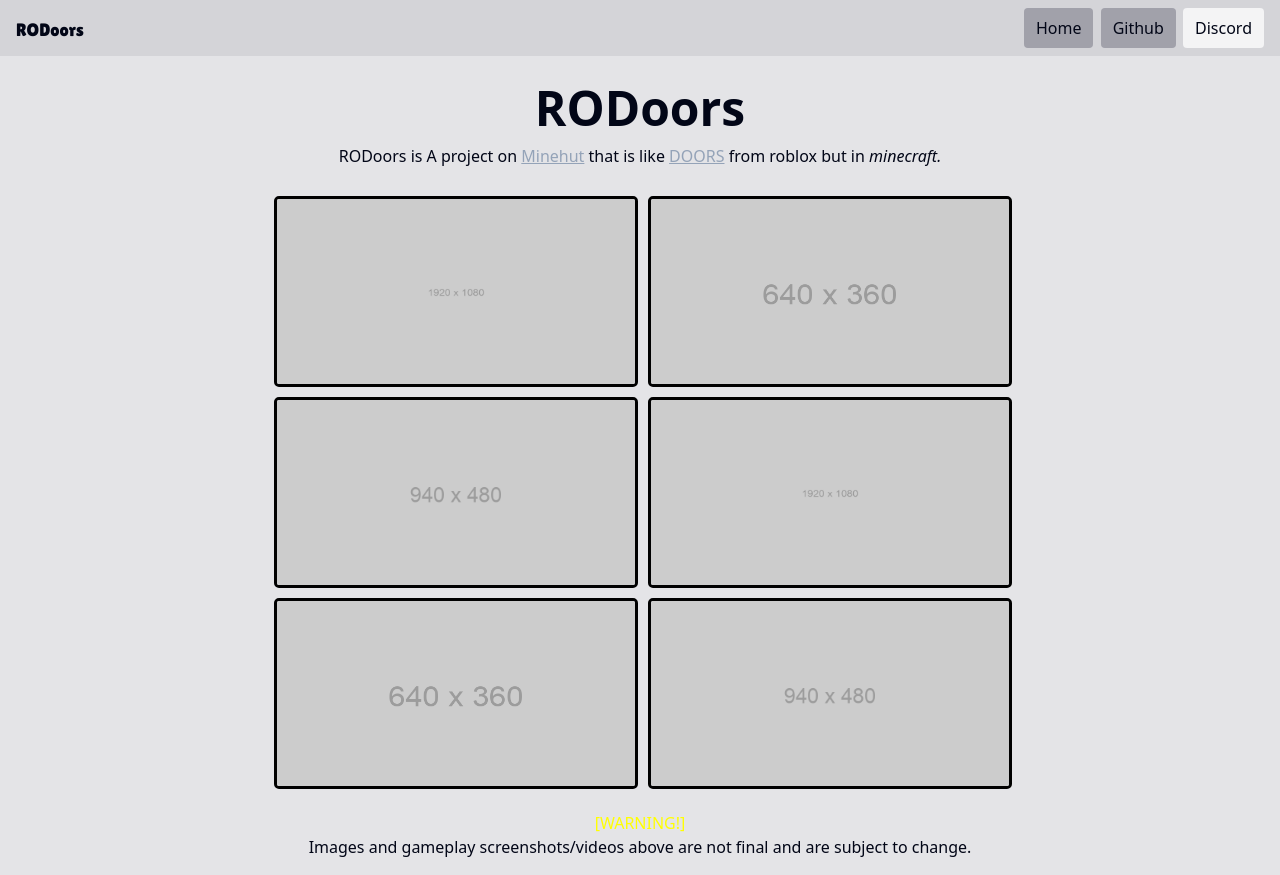
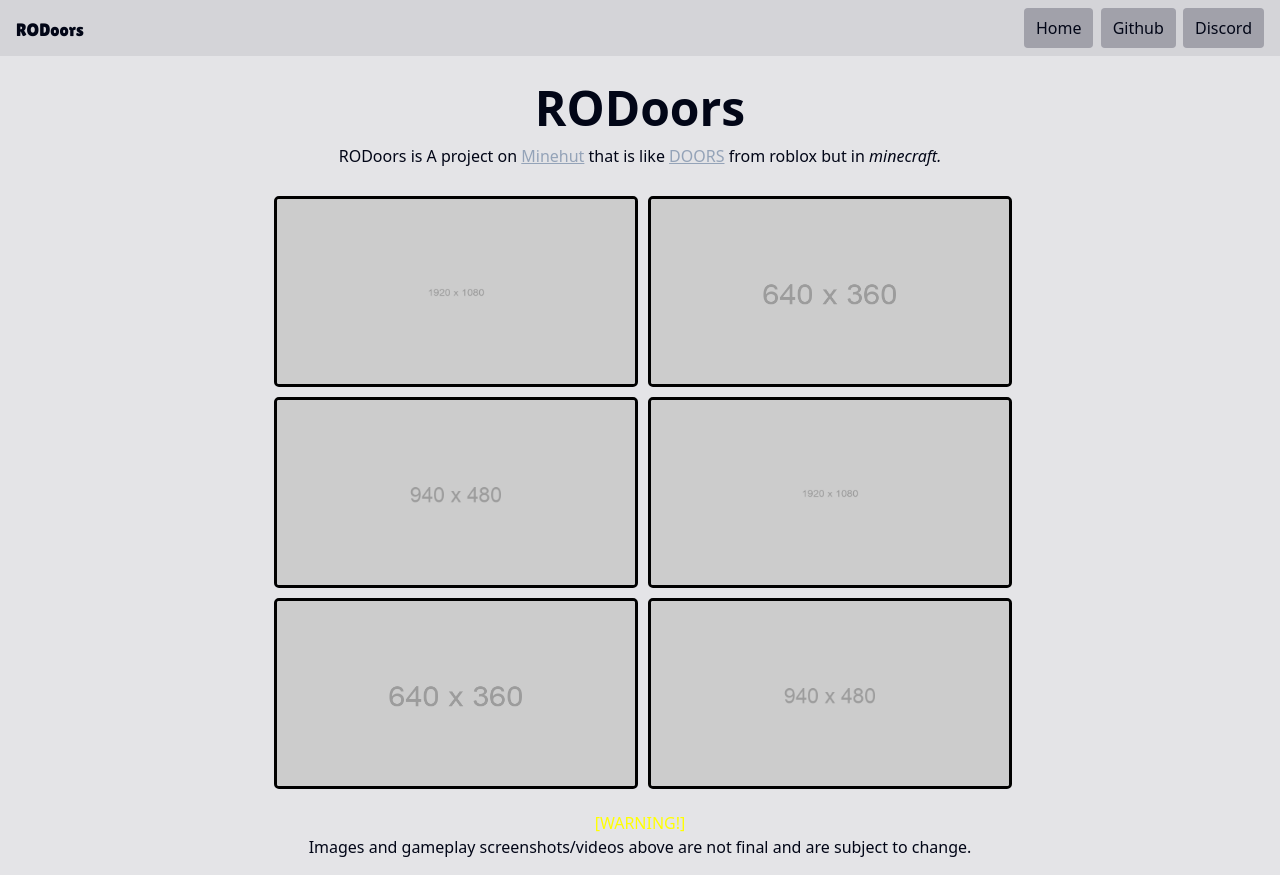
Before and after one commit to RoDoors/RoDoors.github.io, a plain HTML site: page index.html in a window 1280 px wide. Drawn offline with nearby package versions, Linux system fonts and the light colour scheme.

Commit message:
Add discord link

```diff
--- a/index.html
+++ b/index.html
@@ -22,7 +22,7 @@
 			<nav-bar gap="0.45rem" logo-name="RODoors">
 				<a href="/" class="btn">Home</a>
 				<a href="https://github.com/RoDoors/" class="btn">Github</a>
-				<a disabled class="btn">Discord</a>
+				<a href="https://discord.gg/VhAeZY7kHZ" class="btn">Discord</a>
 			</nav-bar>
 
 			<div class="flex content-center flex-wrap flex-col p-4">
```
